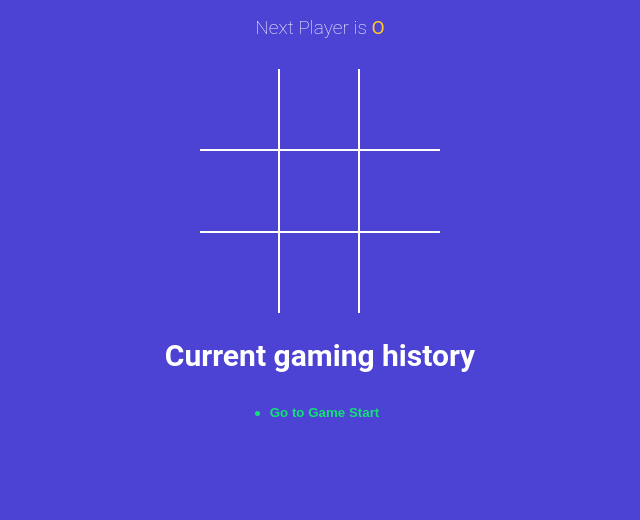
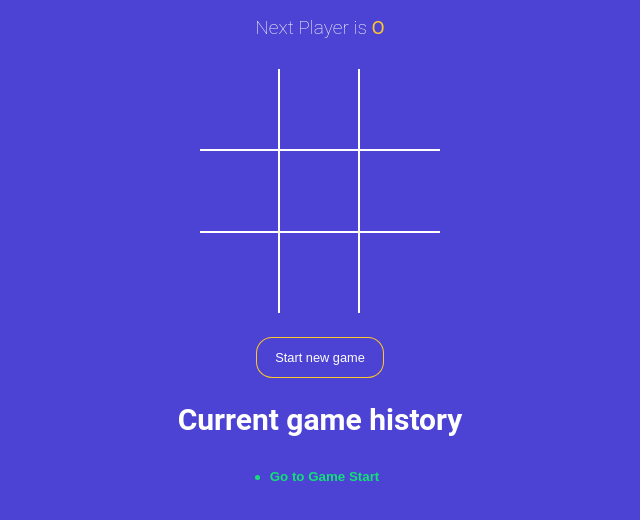
Before and after one commit to sudhamshu4/tictactoe-game, a React (Vite) app: page / in a window 1280 px wide. Shown: the top 520 px of the page, without its empty margins (320-960 px from the left). Built offline with nearby package versions, Linux system fonts and the light colour scheme.

Commit message:
added start new game button

```diff
--- a/src/App.jsx
+++ b/src/App.jsx
@@ -53,6 +53,11 @@ function App() {
     setCurrentMove(move);
   };
 
+  const onNewGameStart = () => {
+    setHistory(NEW_GAME);
+    setCurrentMove(0);
+  };
+
   return (
     <div className="app">
       <StatusMessage winner={winner} gamingBoard={gamingBoard} />
@@ -60,7 +65,16 @@ function App() {
         squares={gamingBoard.squares}
         handleSquareClick={handleSquareClick}
       />
-      <h2>Current gaming history</h2>
+
+      <button
+        type="button"
+        onClick={onNewGameStart}
+        className={`btn-reset ${winner ? 'active' : ''}`}
+      >
+        Start new game
+      </button>
+
+      <h2>Current game history</h2>
       <History history={history} moveTo={moveTo} currentMove={currentMove} />
     </div>
   );
```
